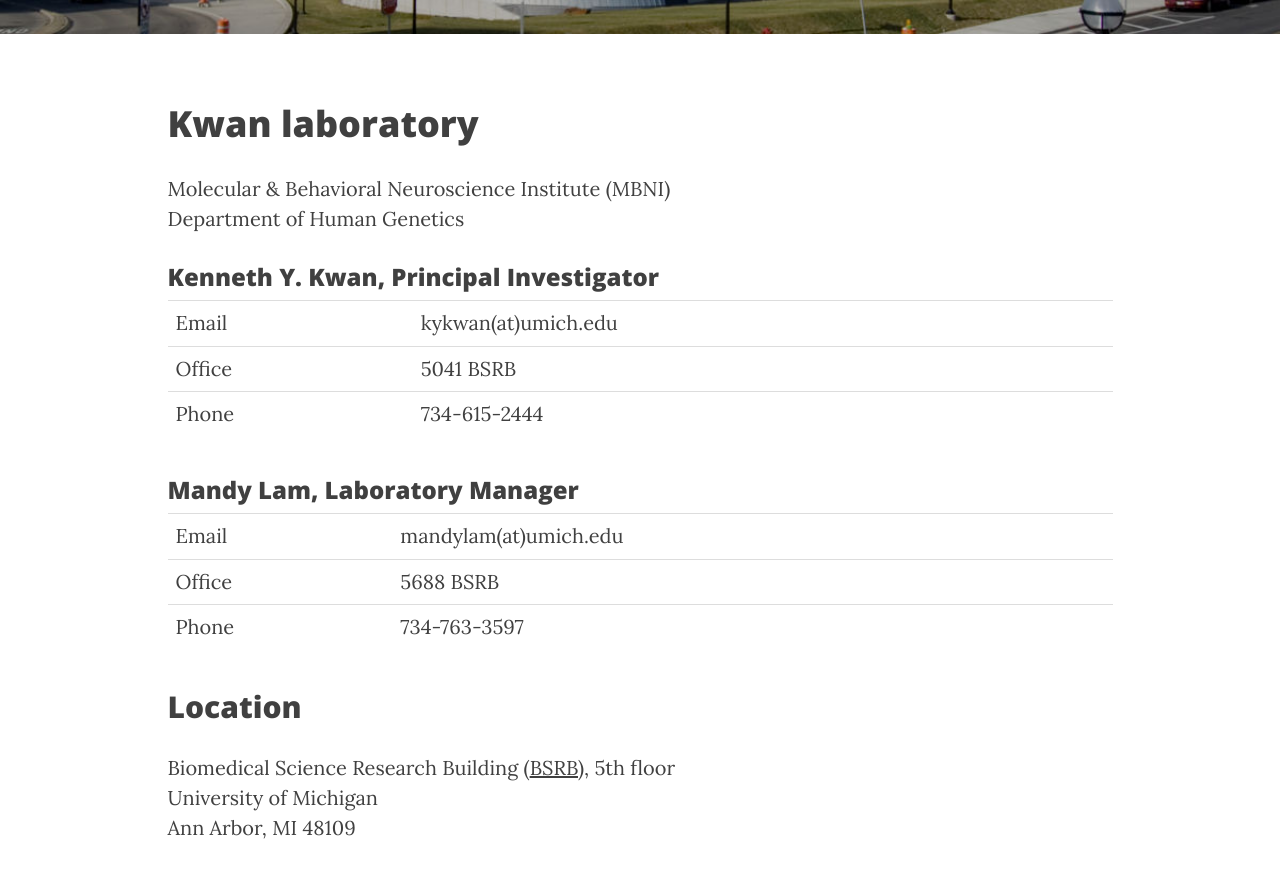
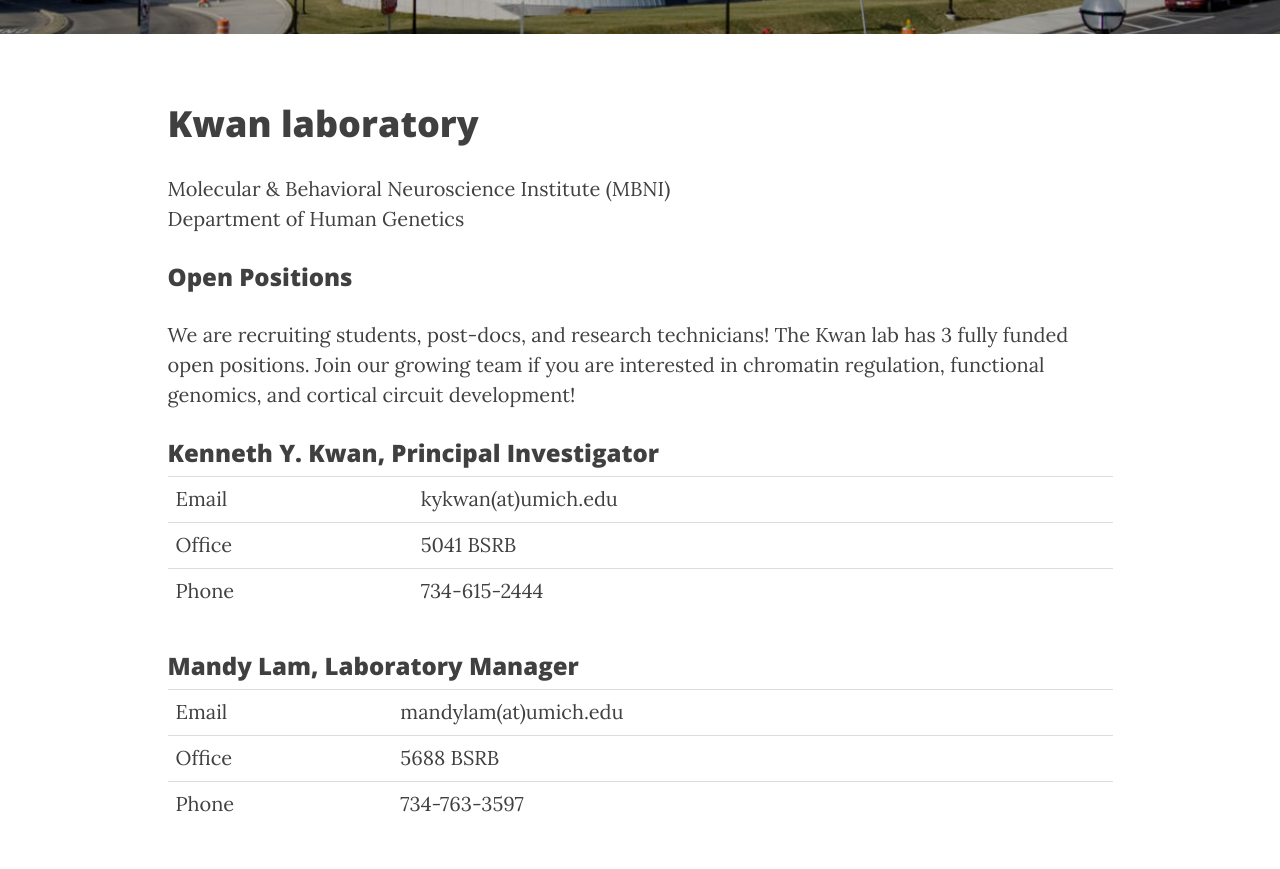
Before and after one commit to thekwanlab/website, a Jekyll site: the page built from contact.md, in a window 1280 px wide and 900 px high, scrolled down 388 px, cut to the strip 0-869 px from the top of the window. Built offline with Jekyll 4.4.1, drawn with Linux system fonts in a browser that asks for light colours; nearby versions of some CDN libraries.

Commit message:
Update contact.md
add "open positions" header and description

```diff
--- a/contact.md
+++ b/contact.md
@@ -10,6 +10,9 @@
 
 Molecular & Behavioral Neuroscience Institute (MBNI)
 Department of Human Genetics
+
+### Open Positions
+We are recruiting students, post-docs, and research technicians! The Kwan lab has 3 fully funded open positions. Join our growing team if you are interested in chromatin regulation, functional genomics, and cortical circuit development!
 
 ### Kenneth Y. Kwan, Principal Investigator
 
```
